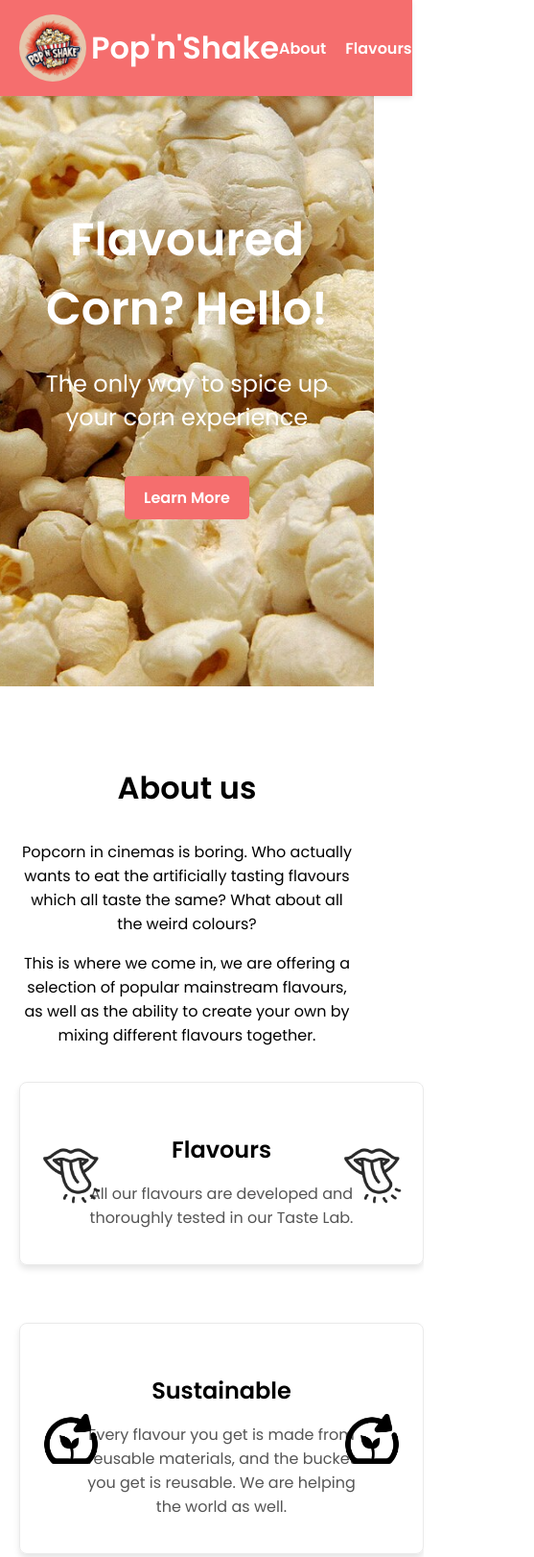
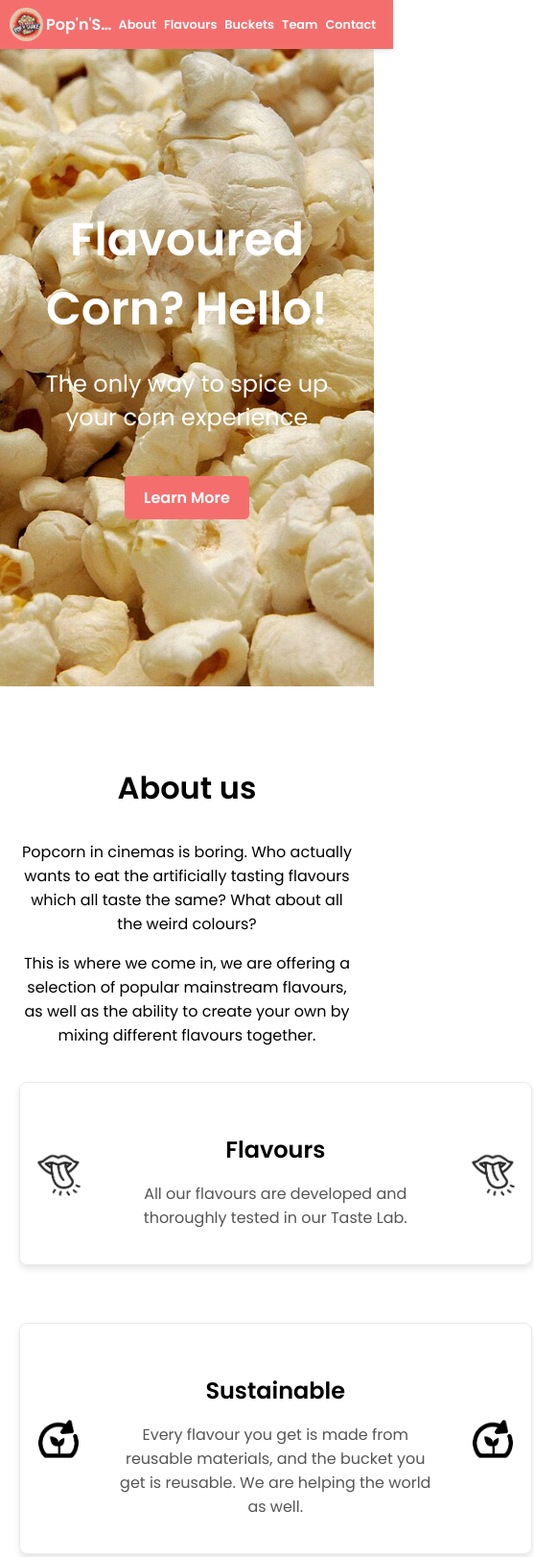
Before and after one commit to Honzus/popnshake, a plain HTML site: page index.html in a window 390 px wide. Shown: the top 1622 px of the page at 96% size, 557 px wide, since content can reach past the window. Drawn offline with Linux system fonts and the light colour scheme.

Commit message:
Update website.css

```diff
--- a/website.css
+++ b/website.css
@@ -8,38 +8,44 @@ body {
 .logo-container {
   display: flex;
   align-items: center;
-  gap: 5px; /* Space between the image and text */
+  gap: 5px;
+  min-width: 0; /* Allow container to shrink */
 }
 
 .logo-image {
-  width: 70px; /* Adjust size */
-  height: 70px;
+  width: 50px; /* Reduced size */
+  height: 50px;
   object-fit: cover;
-  border-radius: 50%; /* Makes the image circular, optional */
+  border-radius: 50%;
+  flex-shrink: 0; /* Prevent logo from shrinking */
 }
 
 header {
     background-color: #f56e6e;
     color: #fff;
-    padding: 15px 20px;
+    padding: 10px 15px;
     display: flex;
     justify-content: space-between;
     align-items: center;
     position: fixed;
     top: 0;
     width: 100%;
-    z-index: 1000; /* Ensures it stays above other content */
+    z-index: 1000;
     box-shadow: 0 2px 5px rgba(0, 0, 0, 0.1);
 }
 
 header h1 {
     margin: 0;
+    font-size: 1.5rem; /* Base size for title */
+    white-space: nowrap; /* Prevent wrapping */
+    overflow: hidden;
+    text-overflow: ellipsis; /* Show ... if text is too long */
 }
 
 nav {
     display: flex;
-  gap: 20px; /* Space between the navigation links */
-  flex-wrap: nowrap; /* Prevent links from wrapping */
+    gap: 15px;
+    flex-wrap: nowrap;
     margin-right: 2%;
 }
 
@@ -47,13 +53,60 @@ nav a {
     color: #fff;
     text-decoration: none;
     font-weight: 600;
-  font-size: 1rem; /* Adjust the font size */
-  white-space: nowrap; /* Prevent wrapping for longer text */
+    font-size: 1rem;
+    white-space: nowrap;
     transition: color 0.3s;
 }
 
 nav a:hover {
     color: #000000;
+}
+
+/* Media queries for responsive design */
+@media screen and (max-width: 768px) {
+    .logo-image {
+        width: 40px;
+        height: 40px;
+    }
+
+    header h1 {
+        font-size: 1.2rem;
+    }
+
+    nav {
+        gap: 10px;
+    }
+
+    nav a {
+        font-size: 0.9rem;
+    }
+}
+
+@media screen and (max-width: 480px) {
+    .logo-container {
+        gap: 3px;
+    }
+
+    .logo-image {
+        width: 35px;
+        height: 35px;
+    }
+
+    header h1 {
+        font-size: 1rem;
+    }
+
+    header {
+        padding: 8px 10px;
+    }
+
+    nav {
+        gap: 8px;
+    }
+
+    nav a {
+        font-size: 0.8rem;
+    }
 }
 
 .hero {
@@ -104,48 +157,44 @@ nav a:hover {
 
 .features .grid {
   display: grid;
-    flex-direction: column;
   gap: 20px;
 }
 
 .card {
-  position: relative; /* Ensures proper positioning of child elements */
-  padding: 20px 70px; /* Leave space for images */
+  position: relative;
+  padding: 20px 90px; /* Increased side padding */
   border: 1px solid #eaeaea;
   border-radius: 8px;
   box-shadow: 0 4px 6px rgba(0, 0, 0, 0.1);
   text-align: center;
   margin: 20px auto;
-  max-width: 80%; /* Increase the maximum width of the card */
-  width: 90%
+  max-width: 80%;
+  width: 90%;
 }
 
-/* Styling for the images inside the card */
 .card-image {
   position: absolute;
   top: 50%;
-  width: 80px; /* Adjust width as needed */
-  height: 80px; /* Adjust height as needed */
-  transform: translateY(-50%); /* Center vertically */
+  width: 70px;
+  height: 70px;
+  transform: translateY(-50%);
 }
 
-/* Left image */
 .card-image.left {
-  left: 3%; /* Adjust padding from the left */
+  left: 10px;
 }
 
-/* Right image */
 .card-image.right {
-  right: 3%; /* Adjust padding from the right */
+  right: 10px;
 }
 
 .sustainable-card .card-image {
-  width: 80px; /* Unique width for Sustainable card */
-  height: 60px; /* Unique height for Sustainable card */
+  width: 70px;
+  height: 50px;
 }
 
 .card .card-content {
-  padding: 10px; /* Additional spacing between text and images */
+  padding: 10px;
 }
 
 .features .card h4 {
@@ -156,6 +205,25 @@ nav a:hover {
 .features .card p {
   font-size: 1rem;
   color: #555;
+}
+
+/* Media query for mobile screens */
+@media screen and (max-width: 480px) {
+  .card {
+      padding: 20px 100px; /* Even more side padding on mobile */
+      max-width: 95%;
+      width: 95%;
+  }
+
+  .card-image {
+      width: 60px;
+      height: 60px;
+  }
+
+  .sustainable-card .card-image {
+      width: 60px;
+      height: 45px;
+  }
 }
 
 .features2 {
@@ -261,14 +329,14 @@ nav a:hover {
   text-align: center; /* Aligns the text properly */
 }
 
-.paprika-outline {
+.chicken-outline {
   width: 100px;
   height: 100px;
-  background: url('paprika.png') no-repeat center center;
+  background: url('chicken.jpg') no-repeat center center;
   background-size: contain;
-  -webkit-mask: url('paprika.png') center center no-repeat;
+  -webkit-mask: url('chicken.jpg') center center no-repeat;
   -webkit-mask-size: contain;
-  mask: url('paprika.png') center center no-repeat;
+  mask: url('chicken.jpg') center center no-repeat;
   mask-size: contain;
   background-color: white; /* Outline color */
 }
```
Lines whose indentation alone changed are shown as unchanged.
